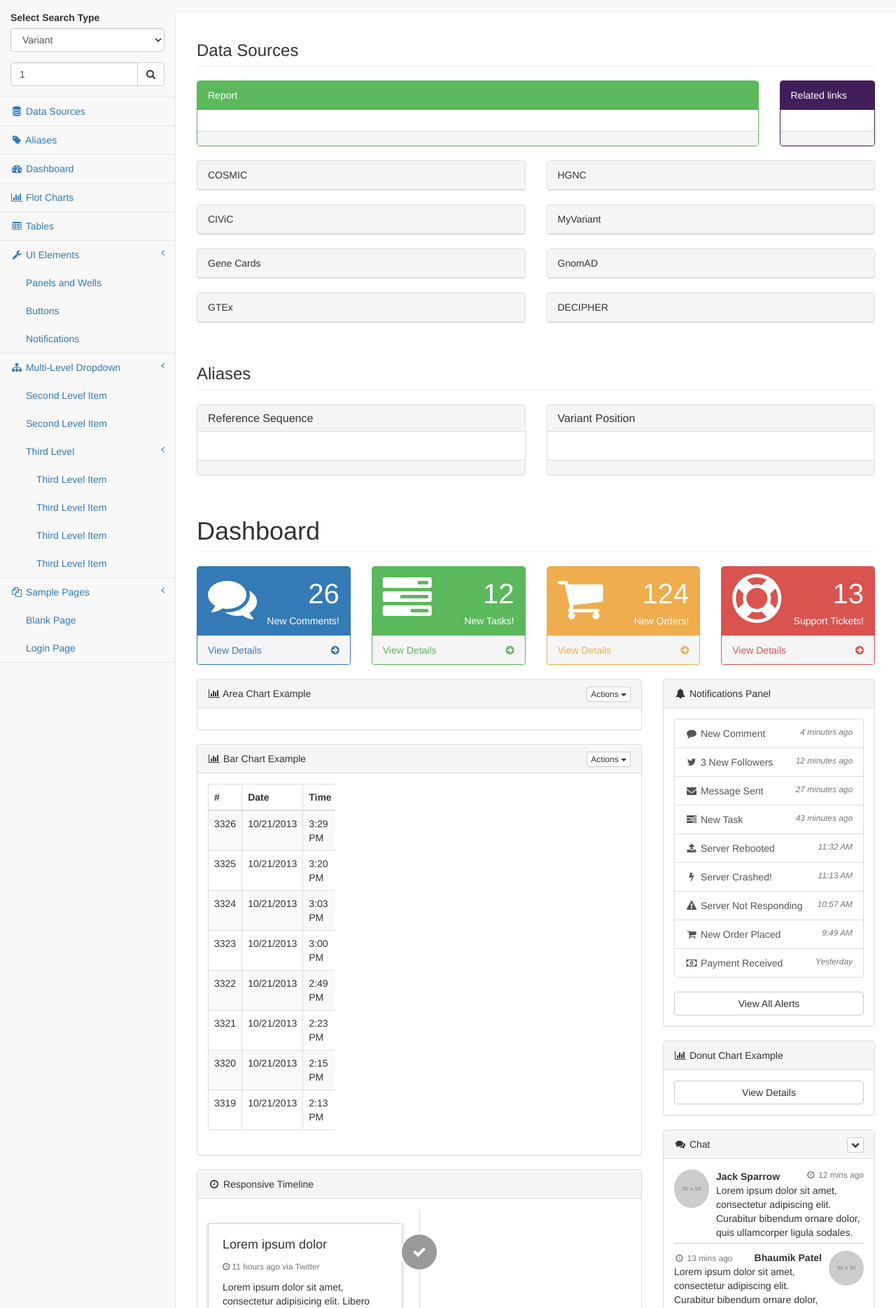
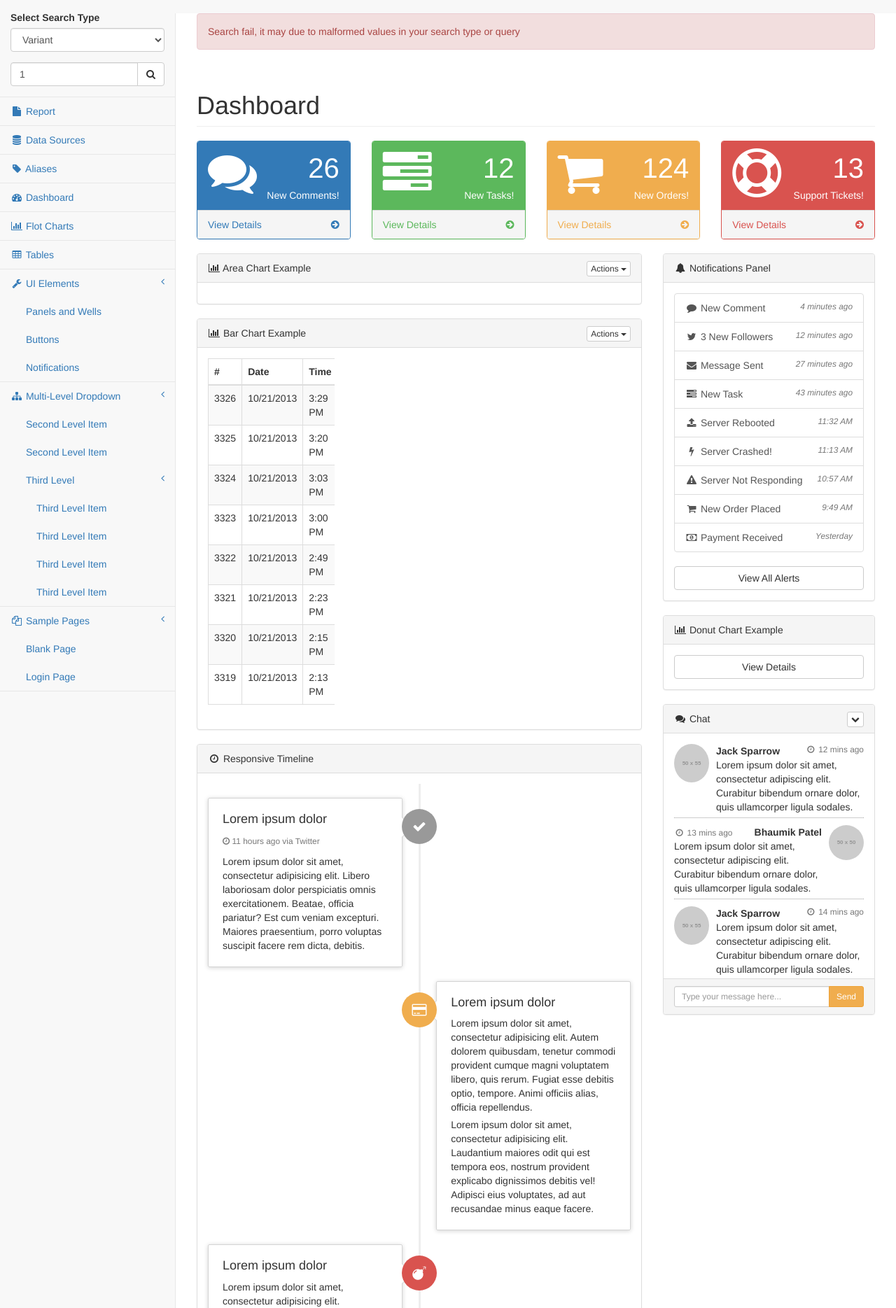
Before and after one commit to genonova/Cancer-Gene-Variant-Search-Engine, a Django app: a page that uses templates/search_cancer/search_result.html in a window 1280 px wide. Shown: the part 51-1920 px from the top of the page at 70% size. Run offline with Django 3.2, Linux system fonts and the light colour scheme; grey boxes labelled with a size stand in for pictures from a placeholder-image service; some libraries are stand-ins or nearby versions.

Commit message:
Add in logging and handle exception dirtily

```diff
--- a/search_cancer/src/search.py
+++ b/search_cancer/src/search.py
@@ -26,6 +26,7 @@
 REF_AA_KEY = 'ref_aa'
 ALT_AA_KEY = 'alt_aa'
 SOURCE_URLS_KEY = 'source_urls'
+
 def search_sources(target_str, search_type):
     if search_type == TYPE_GENE or search_type == TYPE_TRANSCRIPT:
         target = GeneReference(target_str)
@@ -96,8 +97,6 @@
 '''
     Extract out field data from sources (func: extract_field) and merge them to one dictionary marked by REPORT_KEY
 '''
-
-
 def prepare_source_report(res, search_type):
     if REPORT_KEY not in res:
         res[REPORT_KEY] = {}
--- a/search_cancer/views.py
+++ b/search_cancer/views.py
@@ -1,6 +1,6 @@
 # -*- coding: utf-8 -*-
 from __future__ import unicode_literals
-import json
+import json,logging
 from django.shortcuts import render
 from django.http import HttpResponseRedirect
 from django.urls import reverse
@@ -74,14 +74,18 @@
         else:
             query_type = 'variant'
             query = 'chr1:g.11856378G>A'
-    if not search_result:
-        if query_type == 'transcript':
-            search_result = search.search_sources(query, search.TYPE_TRANSCRIPT)
-        elif query_type == 'gene':
-            search_result = search.search_sources(query, search.TYPE_GENE)
-        elif query_type == 'variant':
-            search_result = search.search_sources(query, search.TYPE_VARIANT)
-
+    try:
+        if not search_result:
+            if query_type == 'transcript':
+                search_result = search.search_sources(query, search.TYPE_TRANSCRIPT)
+            elif query_type == 'gene':
+                search_result = search.search_sources(query, search.TYPE_GENE)
+            elif query_type == 'variant':
+                search_result = search.search_sources(query, search.TYPE_VARIANT)
+    except Exception as e:
+        logger = logging.getLogger('search_cancer')
+        logger.error('error', exc_info=True)
+        search_result = {}
     if not result:
         result = {}
     result['user_input'] = {}
--- a/templates/search_cancer/search_result.html
+++ b/templates/search_cancer/search_result.html
@@ -302,6 +302,7 @@
                         </form>
                         <!-- /input-group -->
                     </li>
+                    <li><a href="#report"><i class="fa fa-file fa-fw"></i> {% trans 'Report' %}</a></li>
                     <li>
                         <a href="#data-sources"><i class="fa fa-database fa-fw"></i> {% trans 'Data Sources' %}</a>
                     </li>
@@ -384,12 +385,12 @@
     </nav>
 
     <div id="page-wrapper">
-        <div class="row" id="data-sources">
-            <div class="col-lg-12">
-                <h3 class="page-header">{% trans 'Data Sources' %}</h3>
-            </div>
-            <!-- /.col-lg-12 -->
-        </div>
+        {% if not result %}
+            <div class="alert alert-danger">
+                {% trans 'Search fail, it may due to malformed values in your search type or query' %}
+            </div>
+        {% else %}
+            <h3 class="page-header" id="report">{% trans 'Report' %}</h3>
             <!-- /.row -->
             <div class="row">
                 <div class="col-lg-10">
@@ -449,11 +450,13 @@
                                     </tr>
                                     {% if result.report.grantham_score %}
                                         <tr>
-                                        <td><p class="text-center">{% trans 'Granthm' %} {% trans 'Score' %}</p></td>
+                                            <td><p class="text-center">{% trans 'Granthm' %} {% trans 'Score' %}</p>
+                                            </td>
                                             <td><p class="text-center">{{ result.report.grantham_score }}</p></td>
                                         </tr>
                                         <tr>
-                                        <td><p class="text-center">{% trans 'Granthm' %} {% trans 'Prediction' %}</p>
+                                            <td>
+                                                <p class="text-center">{% trans 'Granthm' %} {% trans 'Prediction' %}</p>
                                             </td>
                                             <td><p class="text-center">{{ result.report.grantham_info }}</p></td>
                                         </tr>
@@ -551,7 +554,7 @@
                 </div>
                 <!-- /.col-lg-2 -->
             </div>
-
+            <h3 class="page-header" id="data-sources">{% trans 'Data Sources' %}</h3>
             <div class="row">
                 <div class="col-lg-6">
                     <div class="panel {% if result.cosmic %}panel-primary{% else %}panel-default{% endif %}">
@@ -705,7 +708,8 @@
                                 <div class="panel-body">
                                     <p style="color:red">
                                         {% if result.myvariant.downgrade %}
-                                        * {% trans 'Downgrade search to ' %} : {% trans result.myvariant.downgrade %}
+                                            * {% trans 'Downgrade search to ' %} :
+                                            {% trans result.myvariant.downgrade %}
                                         {% endif %}
                                     </p>
 
@@ -904,6 +908,7 @@
                     </div>
                 </div>
             {% endfor %}
+        {% endif %}
 
         {#NEW#}
         <!-- Page Content -->
@@ -2114,7 +2119,8 @@
                         <!-- /.panel-heading -->
                         <div class="panel-body">
                             <div class="table-responsive">
-                                <table class="table table-striped table-bordered table-hover" style="table-layout: fixed;">
+                                <table class="table table-striped table-bordered table-hover"
+                                       style="table-layout: fixed;">
                                     <thead>
                                     <tr>
                                         <th>#</th>
```
Lines whose indentation alone changed are shown as unchanged.
